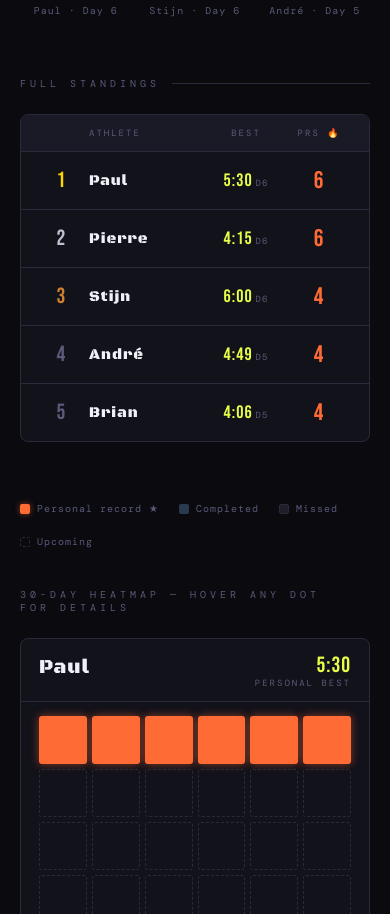
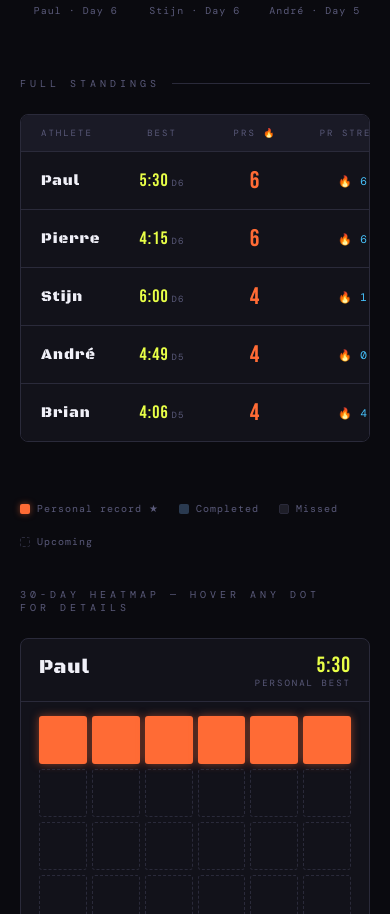
Before and after one commit to web-tailor/planking-challenge, a Nuxt app: page / in a window 390 px wide. Shown: the part 860-1774 px from the top of the page. Built offline with nearby package versions, Linux system fonts and the light colour scheme.

Commit message:
mobile responsive leaderboard

```diff
--- a/app.vue
+++ b/app.vue
@@ -290,7 +290,7 @@ h1 span { color: var(--accent); }
 
 .lb-header {
   display: grid;
-  grid-template-columns: 48px 1fr 90px 80px 100px 110px;
+  grid-template-columns: 1fr 90px 80px 100px 110px;
   padding: 12px 20px;
   background: var(--surface2);
   border-bottom: 1px solid var(--border);
@@ -303,7 +303,7 @@ h1 span { color: var(--accent); }
 
 .lb-row {
   display: grid;
-  grid-template-columns: 48px 1fr 90px 80px 100px 110px;
+  grid-template-columns: 1fr 90px 80px 100px 110px;
   padding: 14px 20px;
   border-bottom: 1px solid var(--border);
   align-items: center;
@@ -620,14 +620,9 @@ h1 span { color: var(--accent); }
 @keyframes slideIn   { from{opacity:0;transform:translateX(-10px)} to{opacity:1;transform:translateX(0)} }
 @keyframes lineReveal{ to{transform:scaleX(1)} }
 
-@media(max-width:680px){
-  .lb-header,.lb-row{ grid-template-columns:40px 1fr 70px 60px; }
-  .lb-header>*:nth-child(n+5),.lb-row>*:nth-child(n+5){ display:none; }
+@media(max-width:900px){
+  .leaderboard{ overflow-x: auto; }
+  .lb-inner{ min-width: 520px; }
   .heatmap-grid{ grid-template-columns:repeat(6,1fr); }
 }
-
-@media(max-width:900px) and (min-width:681px){
-  .lb-header,.lb-row{ grid-template-columns:48px 1fr 90px 80px 110px; }
-  .lb-header>*:nth-child(5),.lb-row>*:nth-child(5){ display:none; }
-}
 </style>
--- a/components/PlankLeaderboard.vue
+++ b/components/PlankLeaderboard.vue
@@ -11,8 +11,8 @@ defineProps<{
   <section class="leaderboard-section">
     <div class="section-title">Full Standings</div>
     <div class="leaderboard">
+      <div class="lb-inner">
       <div class="lb-header">
-        <div></div>
         <div>Athlete</div>
         <div style="text-align:center">Best</div>
         <div style="text-align:center">PRs 🔥</div>
@@ -26,13 +26,13 @@ defineProps<{
         :class="`rank-${i + 1}`"
         :style="`animation-delay:${0.45 + i * 0.1}s`"
       >
-        <div class="lb-rank">{{ i + 1 }}</div>
         <div class="lb-name">{{ a.name }}</div>
         <div class="lb-pb">{{ fmt(a.pb) }}<sub>D{{ a.pbDay }}</sub></div>
         <div class="lb-prs">{{ a.prCount }}</div>
         <div class="lb-streak">🔥 {{ a.prStreak }}</div>
         <div class="lb-attendance">{{ a.daysLogged === a.daysPlayed && a.daysLogged > 0 ? '🏅 Perfect' : `🔥 ${a.daysLogged} days` }}</div>
       </div>
+      </div>
     </div>
   </section>
 </template>
```
